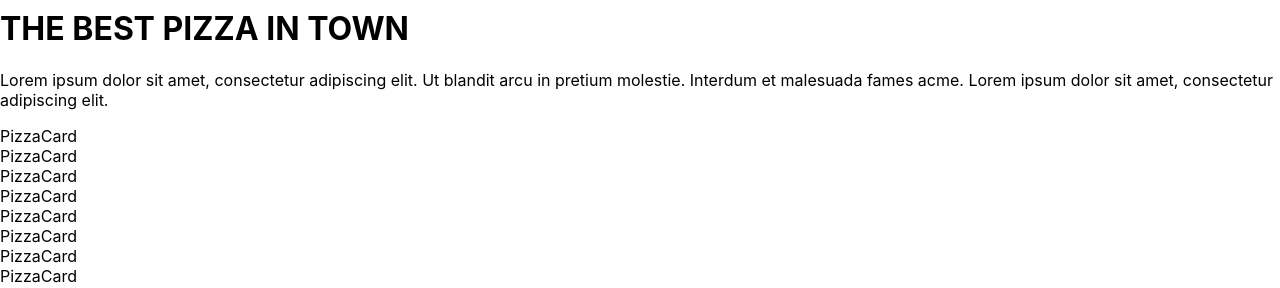
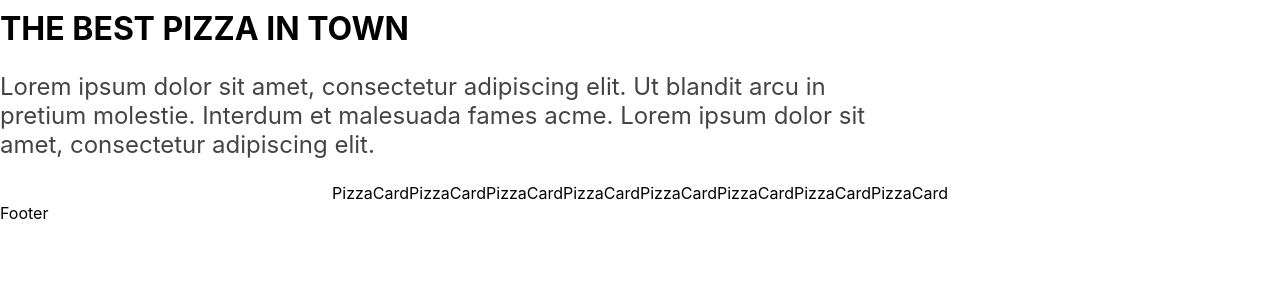
Before and after one commit to Yllka1/Projekt-LabKurs, a Next.js app in the folder labkurs/: page / in a window 1280 px wide. Shown: the part 812-1100 px from the top of the page. After the commit the page ends 1035 px from the top, so only its background shows below. Built offline with nearby package versions, Linux system fonts and the light colour scheme.

Commit message:
pizzaList

```diff
--- a/labkurs/styles/PizzaList.module.css
+++ b/labkurs/styles/PizzaList.module.css
@@ -0,0 +1,22 @@
+.contanier{
+   padding: 20px 10px;
+   display: flex;
+   flex-direction: column;
+   align-items: center;
+
+}
+.desc{
+    font-size: 24px;
+    color: #444;
+    width: 70%;
+}
+
+.wrapper{
+    width: 100%;
+    display: flex;
+    align-items: center;
+    justify-content: center;
+    flex-wrap: wrap;
+
+
+}
```
